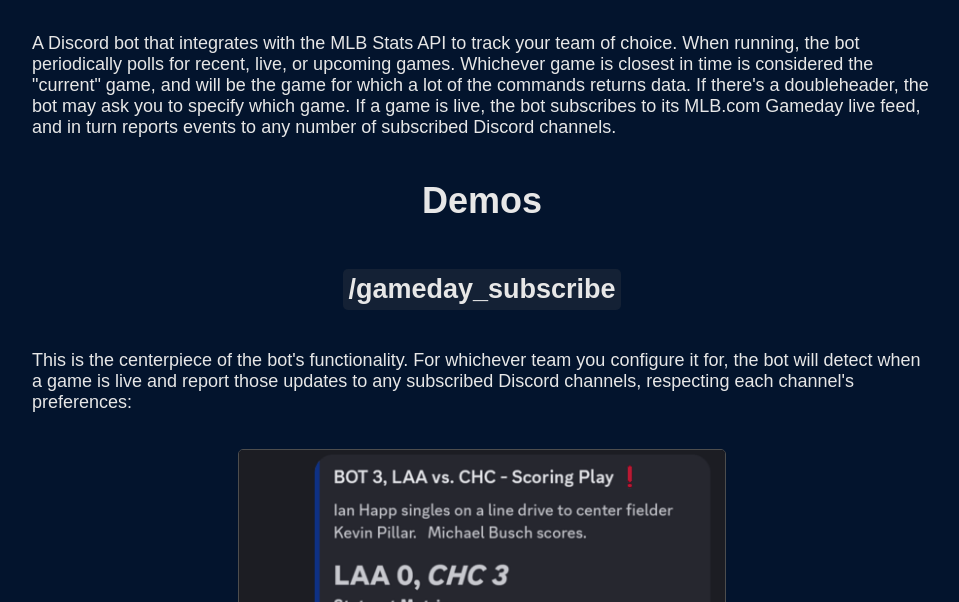
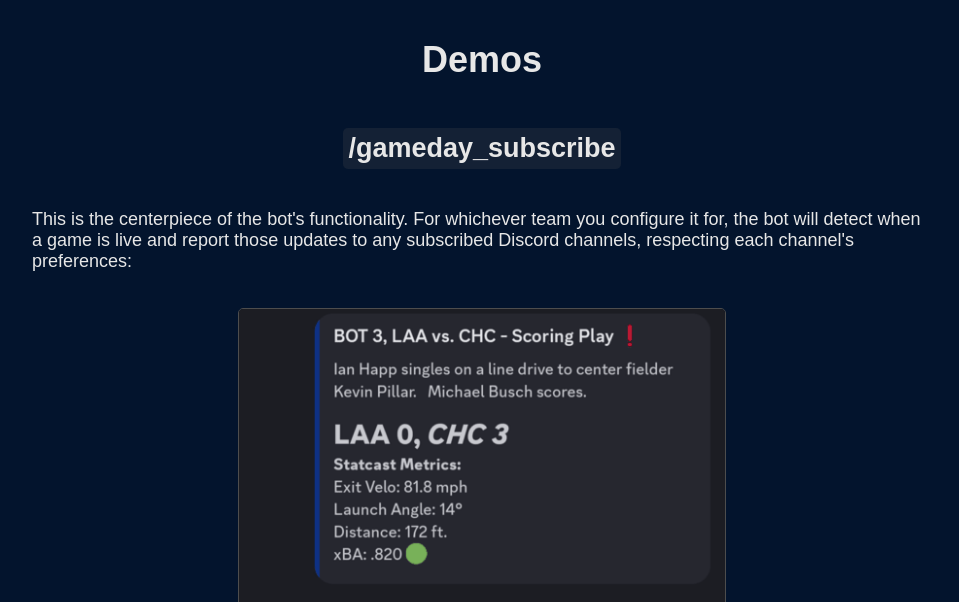
Before and after one commit to AlecM33/mlb-gameday-bot, a website: page docs/index.html in a window 1280 px wide. Shown: the part 198-800 px from the top of the page, without its empty margins (158-1117 px from the left). Drawn offline with Linux system fonts and the light colour scheme.

Commit message:
Update index.html

```diff
--- a/docs/index.html
+++ b/docs/index.html
@@ -81,11 +81,6 @@
             the notice posted at <a href="http://gdx.mlb.com/components/copyright.txt">http://gdx.mlb.com/components/copyright.txt</a>
         </p>
     </div>
-    <p id="intro">A Discord bot that integrates with the MLB Stats API to track your team of choice.
-        When running, the bot periodically polls for recent, live, or upcoming games. Whichever game is closest in time is
-        considered the "current" game, and will be the game for which a lot of the commands returns data. If there's a doubleheader, the bot may ask you to specify which game.
-        If a game is live, the bot subscribes to its MLB.com Gameday live feed, and in turn reports events to any number of subscribed Discord channels.
-    </p>
     <h1>Demos</h1>
     <h2>/gameday_subscribe</h2>
     <p>This is the centerpiece of the bot's functionality. For whichever team you configure it for, the bot will detect
```
